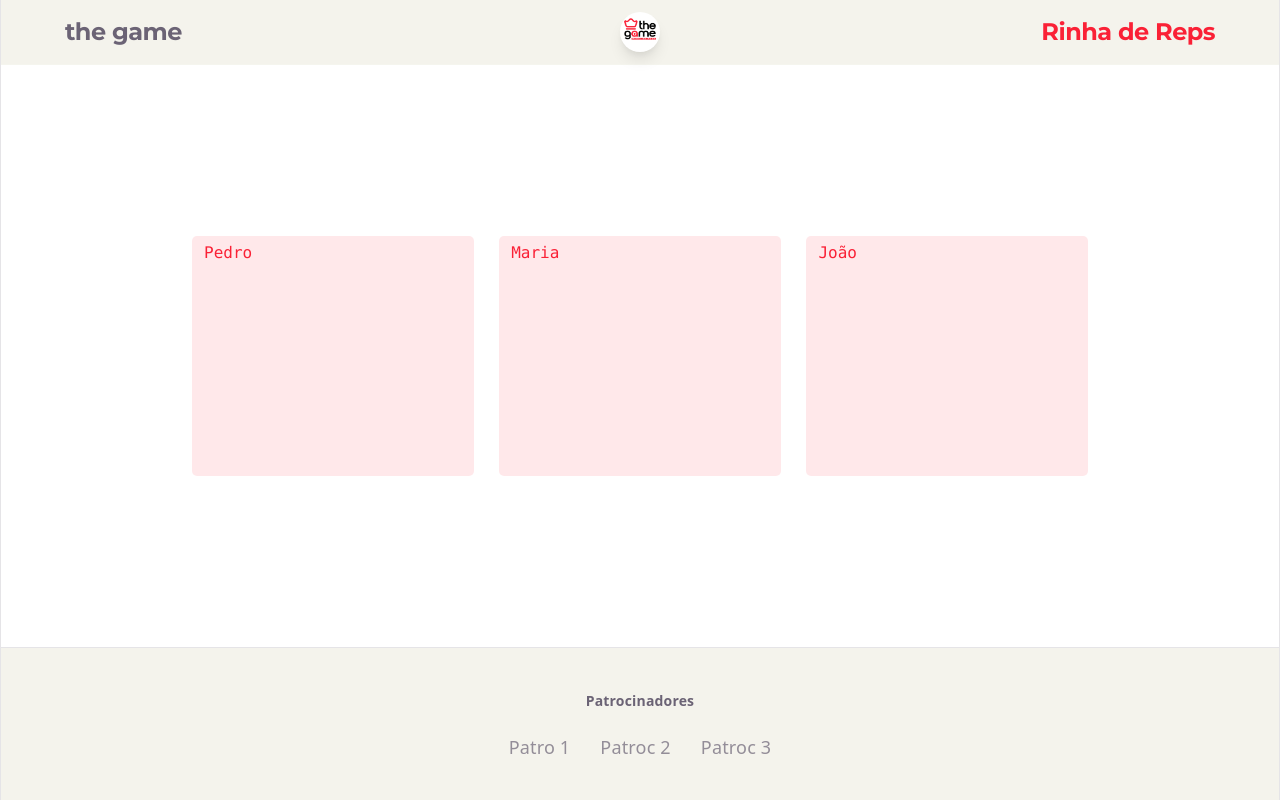
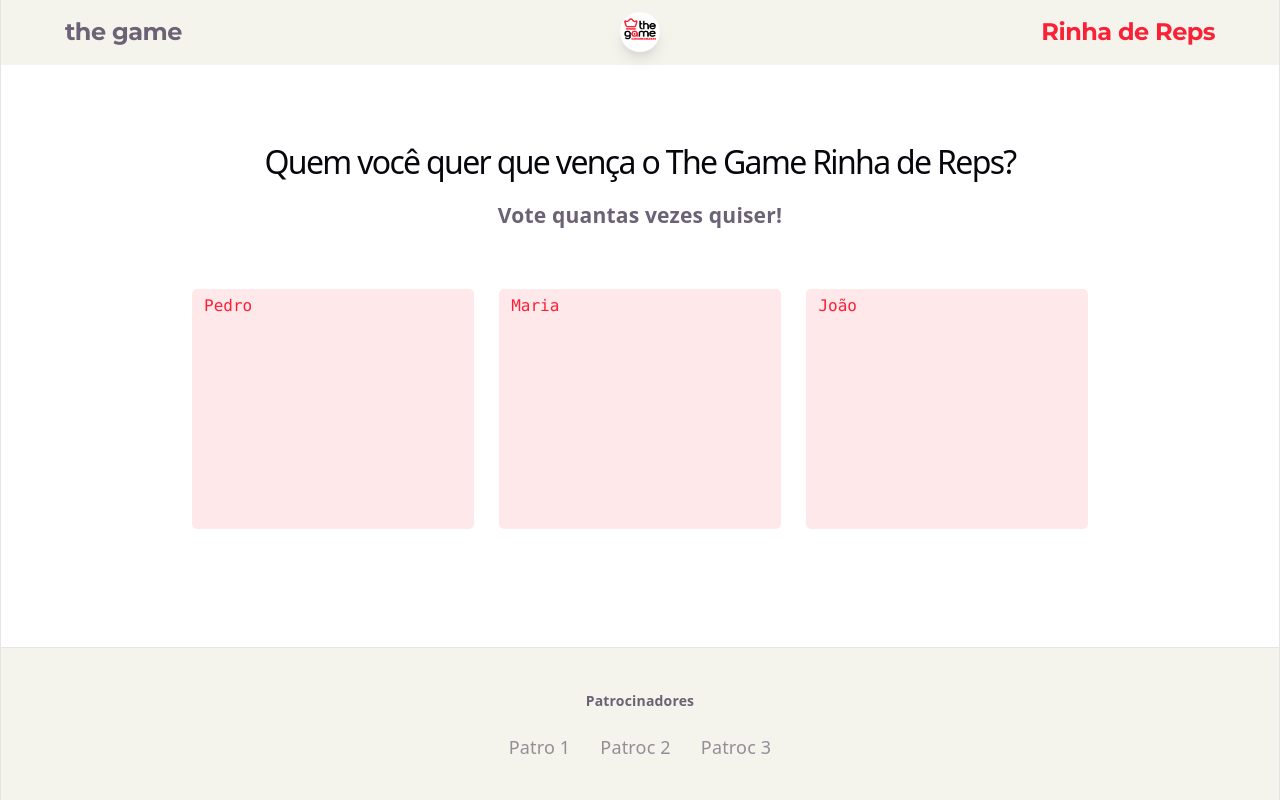
Before and after one commit to guilenzolari/vote-website-fe-be, a React (Vite) app in the folder apps/web/: page / in a window 1280 px wide. Built offline with nearby package versions, Linux system fonts and the light colour scheme.

Commit message:
feat(FE): implement title text

```diff
--- a/apps/web/src/App.tsx
+++ b/apps/web/src/App.tsx
@@ -3,6 +3,7 @@ import { VoteButton } from "./components/VoteButton.tsx";
 import { useState, useEffect } from "react";
 import { Header } from "./components/Header.tsx";
 import { SponsorsFooter } from "./components/SponsorsFooter.tsx";
+import interfaceData from "./assets/interface.json";
 
 const label: Array<string> = ["Pedro", "Maria", "João"];
 
@@ -10,6 +11,8 @@ function App() {
   const [isPortrait, setIsPortrait] = useState(
     window.innerHeight >= window.innerWidth,
   );
+
+  const { homepage } = interfaceData;
 
   useEffect(() => {
     const handleResize = () => {
@@ -47,6 +50,15 @@ function App() {
     </div>
   );
 
+  const titleText = (
+    <div>
+      <h1 style={{ lineHeight: "1.2", fontSize: "32px", margin: "0 0 8px" }}>
+        {homepage.title}
+      </h1>
+      <h3>{homepage.description}</h3>
+    </div>
+  );
+
   return (
     <div id="center">
       <Header />
@@ -54,11 +66,15 @@ function App() {
         style={{
           flex: 1,
           display: "flex",
+          flexDirection: "column",
           alignItems: "center",
           justifyContent: "center",
           width: "100%",
+          gap: "40px",
+          paddingBottom: "40px",
         }}
       >
+        {titleText}
         {ButtonsList}
       </main>
       <SponsorsFooter />
```
